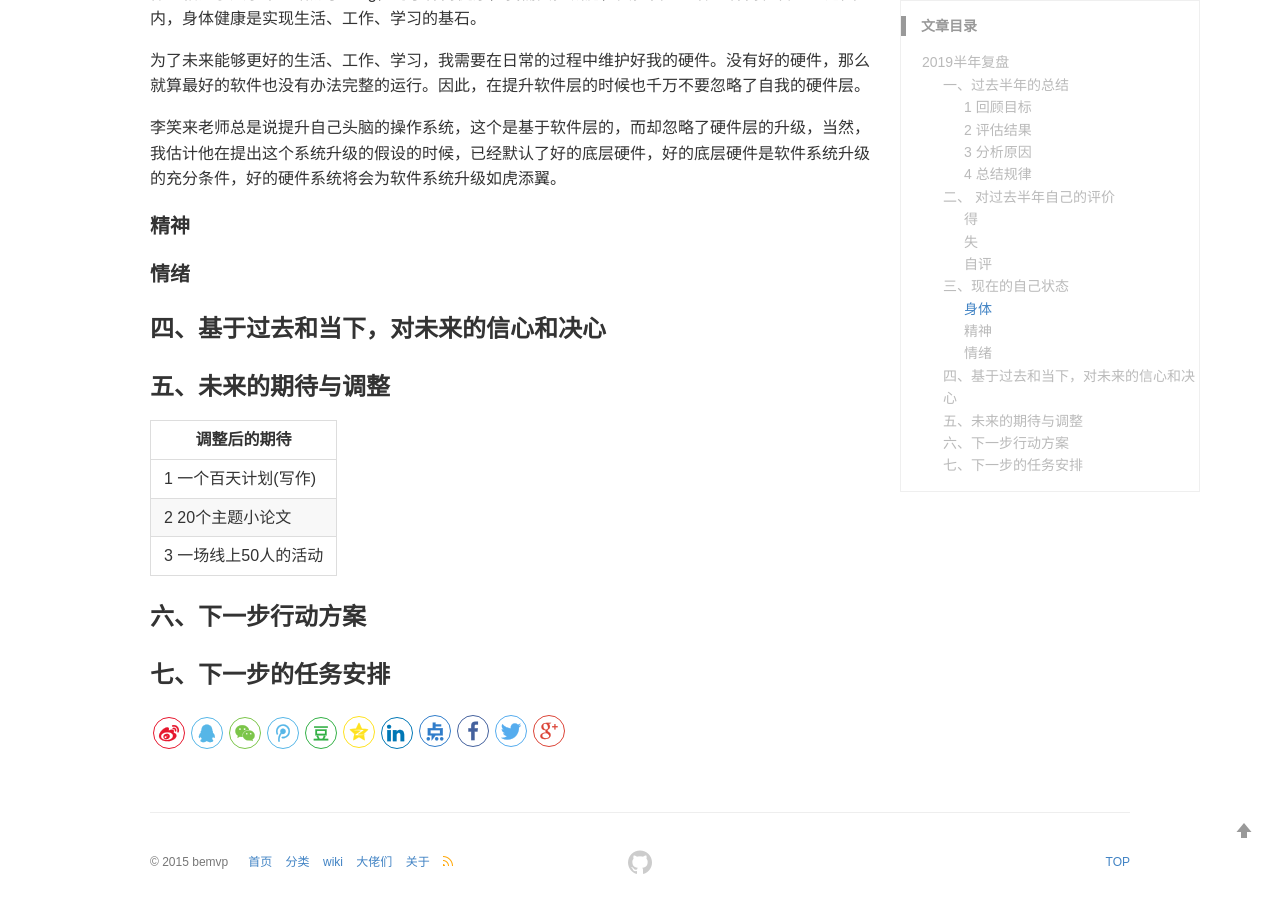
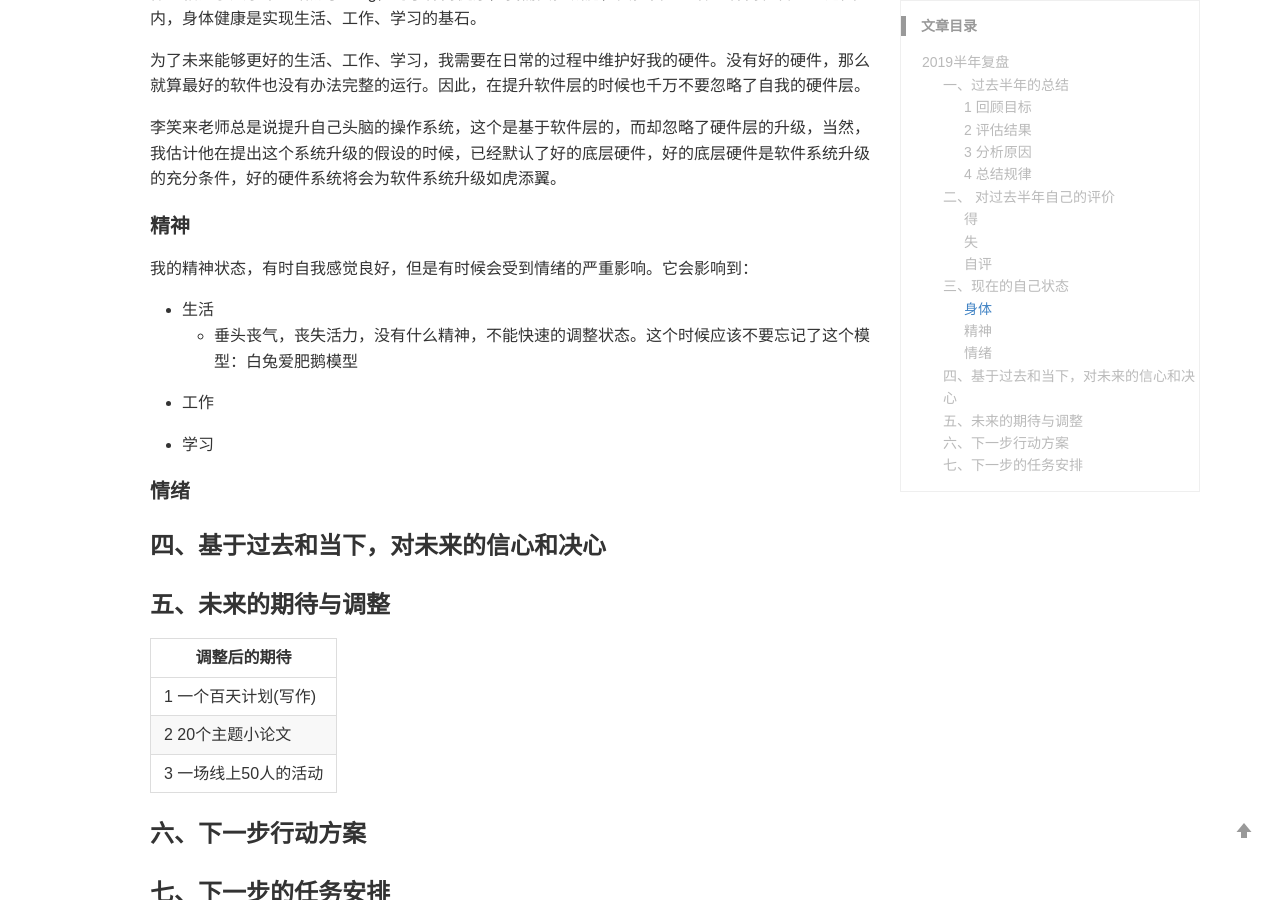
Before and after one commit to bemvp/bemvp.github.io, a Jekyll site: the page built from _posts/001_2019-My-Goals/2019-7-22-half-year-fu-pan.md, in a window 1280 px wide and 900 px high, scrolled down 8293 px. Built offline with Jekyll 4.4.1, drawn with Linux system fonts in a browser that asks for light colours; comment, search, counter and statistics services are not loaded.

Commit message:
增加现在的状态

```diff
--- a/_posts/001_2019-My-Goals/2019-7-22-half-year-fu-pan.md
+++ b/_posts/001_2019-My-Goals/2019-7-22-half-year-fu-pan.md
@@ -287,6 +287,15 @@ changelog: 190722-
 
 #### 精神
 
+我的精神状态，有时自我感觉良好，但是有时候会受到情绪的严重影响。它会影响到：
+- 生活
+  - 垂头丧气，丧失活力，没有什么精神，不能快速的调整状态。这个时候应该不要忘记了这个模型：白兔爱肥鹅模型
+
+- 工作
+
+- 学习
+
+
 #### 情绪
 
 
```
